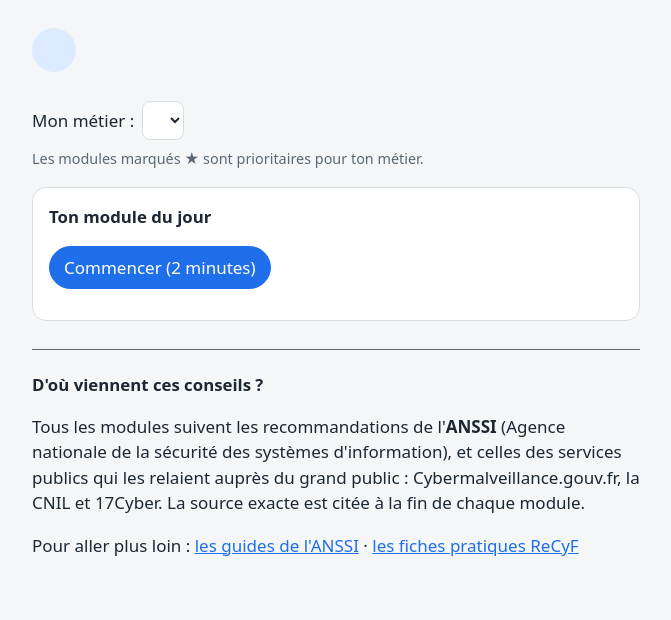
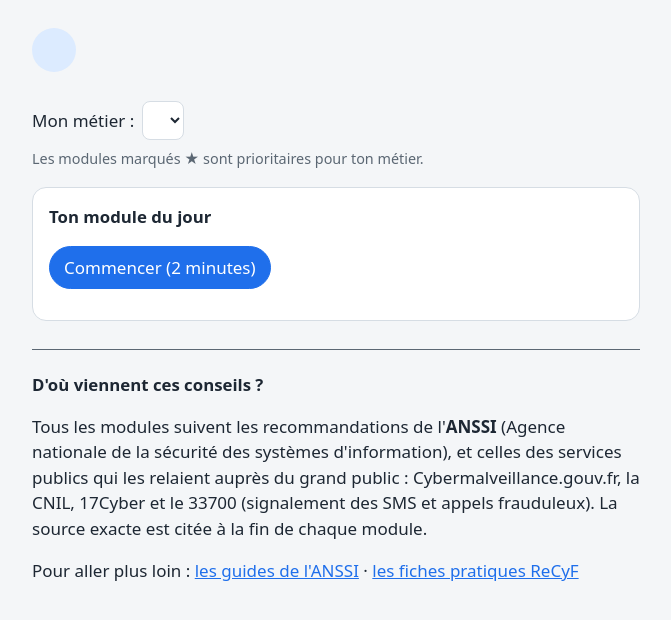
Before and after one commit to Linuxiste/reflexes-cyber, a plain HTML site: page site/index.html in a window 1280 px wide. Shown: the whole page, without its empty margins (304-975 px from the left). Drawn offline with Linux system fonts and the light colour scheme; no server answers.

Commit message:
Sources : ajout du 33700 dans l'encadré et le README
Co-Authored-By: Claude Opus 5.5 <noreply@anthropic.com>

```diff
--- a/site/index.html
+++ b/site/index.html
@@ -29,7 +29,7 @@
     <div id="rubriques"></div>
     <section class="sources" aria-labelledby="titre-sources">
       <h2 id="titre-sources">D'où viennent ces conseils ?</h2>
-      <p>Tous les modules suivent les recommandations de l'<strong>ANSSI</strong> (Agence nationale de la sécurité des systèmes d'information), et celles des services publics qui les relaient auprès du grand public : Cybermalveillance.gouv.fr, la CNIL et 17Cyber. La source exacte est citée à la fin de chaque module.</p>
+      <p>Tous les modules suivent les recommandations de l'<strong>ANSSI</strong> (Agence nationale de la sécurité des systèmes d'information), et celles des services publics qui les relaient auprès du grand public : Cybermalveillance.gouv.fr, la CNIL, 17Cyber et le 33700 (signalement des SMS et appels frauduleux). La source exacte est citée à la fin de chaque module.</p>
       <p>Pour aller plus loin : <a href="https://messervices.cyber.gouv.fr/guides" rel="noopener" target="_blank">les guides de l'ANSSI</a> · <a href="https://messervices.cyber.gouv.fr/guides/fiches-pratiques-recyf" rel="noopener" target="_blank">les fiches pratiques ReCyF</a></p>
     </section>
     <footer id="pied"></footer>
```
Also changed, not shown: 1 other file.
